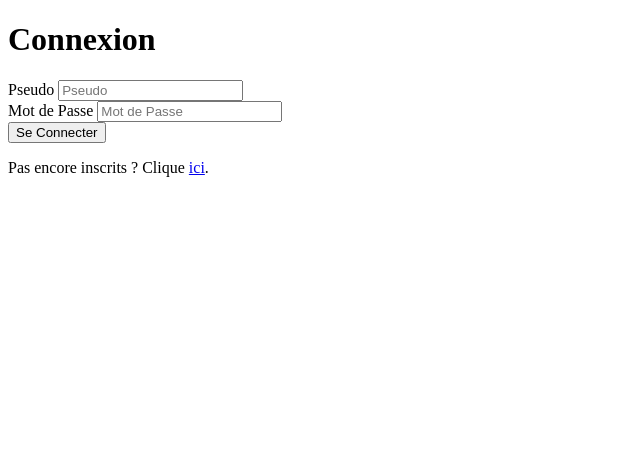
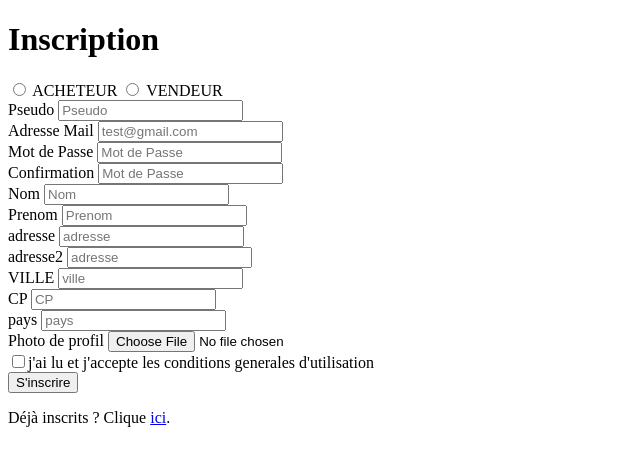
Before and after one commit to Youcefffj/Agora, a PHP site: page /login_register/formlulairemodif.php in a window 1280 px wide. Shown: the top 466 px of the page, without its empty margins (0-640 px from the left). Run offline with PHP 8.4, Linux system fonts and the light colour scheme.

Commit message:
TOUT FORMULAIRE PRET A L'EMPLOI

```diff
--- a/BACKEND/login_register/formlulairemodif.php
+++ b/BACKEND/login_register/formlulairemodif.php
@@ -4,11 +4,25 @@
 
 include "../Controller.php";
 
+
 function formRegister() {
     ?>
-    <div class="main-box">
+    <div class="parent">
         <h1 class="main-title">Inscription</h1>
         <form method="post" class="form-connection">
+
+            <label class="radio-button">
+                <input value="acheteur" name="status" type="radio" required>
+                <span class="radio" ></span>
+                ACHETEUR
+            </label>
+
+            <label class="radio-button">
+                <input value="vendeur" name="status" type="radio" >
+                <span class="radio" ></span>
+                VENDEUR
+            </label>
+
             <div class="form-line">
                 <label class="big-2" for="pseudo">Pseudo</label>
                 <input class="input" type="text" name="pseudo" placeholder="Pseudo" required>
@@ -44,7 +58,39 @@
                 <input class="input" type="text" name="adresse" placeholder="adresse" required>
             </div>
 
-            <input class="blue-button" type="submit" name="register-form" value="S'inscrire">
+            <div class="form-line">
+                <label class="big-2" for="adresse">adresse2</label>
+                <input class="input" type="text" name="adresse2" placeholder="adresse" >
+            </div>
+
+            <div class="form-line">
+                <label class="big-2" for="ville">VILLE</label>
+                <input class="input" type="text" name="ville" placeholder="ville" required>
+            </div>
+
+
+            <div class="form-line">
+                <label class="big-2" for="CP">CP</label>
+                <input class="input" type="number" name="CP" placeholder="CP" required>
+            </div>
+
+            <div class="form-line">
+                <label class="big-2" for="pays">pays</label>
+                <input class="input" type="text" name="pays" placeholder="pays" required>
+            </div>
+
+            <div class="form-line">
+                <label class="big-2" for="photo">Photo de profil</label>
+                <input class="input" type="file" name="photo" accept="image/*" required>
+            </div>
+
+            <div class="form-line">
+                <input class="input" type="checkbox" name="checkbox" required>j'ai lu et j'accepte les conditions generales d'utilisation
+            </div>
+
+            <input type="submit" name="register-form" value="S'inscrire" >
+
+
         </form>
 
         <p class="big-1">
@@ -57,25 +103,41 @@
         // Vérifier si le formulaire a été soumis
 
         // Récupérer les valeurs soumises
-        $status = 'acheteur';
+
+        $status = $_POST['status'];
         $pseudo = $_POST['pseudo'];
         $email = $_POST['email'];
         $password = $_POST['password'];
         $passwordConfirm =$_POST['password-confirm'];
         $nom  =$_POST['firstname'];
         $prenom  =$_POST['surname'];
-        $adresse = 4;
-        $photo= NULL;
+        $photo  =$_POST['photo'];
         $image_fond_pref= NULL;
         $clause_acceptee= 1;
-        $id_moy_paiement=2;
+
+        //informations de livraison
+        $adresse  =$_POST['adresse'];
+        $adresse2  =$_POST['adresse2'];
+        $ville  =$_POST['ville'];
+        $CP  =$_POST['CP'];
+        $pays  =$_POST['pays'];
+        $id_carte = NULL;
 
         // Vérifier si les mots de passe correspondent
         if ($password === $passwordConfirm) {
 
+            $prepare = Connection::$db->prepare("INSERT INTO adresse(adresse_ligne1 ,adresse_ligne2, ville, code_postal, pays) VALUES (?, ?, ?, ?, ?)");
+            $prepare->execute(array($adresse ,$adresse2, $ville, $CP, $pays));
+
+            $adresse_id = Connection::$db->lastInsertId();
+
+
+
+
+
             // Préparer et exécuter la requête d'insertion
             $prepare = Connection::$db->prepare("INSERT INTO user(`status` ,pseudo, email, mdp, nom, prenom, id_adr, photo, image_fond_pref, clause_acceptee, id_moy_paiement)VALUES (?, ?, ?, ?, ?, ?, ?, ?, ?, ?, ?)");
-            $prepare->execute(array($status ,$pseudo, $email, $password, $nom, $prenom, $adresse, $photo, $image_fond_pref, $clause_acceptee, $id_moy_paiement));
+            $prepare->execute(array($status ,$pseudo, $email, $password, $nom, $prenom, $adresse_id, $photo, $image_fond_pref, $clause_acceptee, $id_carte));
 
             //cession utilisateur
             $lastInsertId = Connection::$db->lastInsertId();
@@ -83,12 +145,19 @@
             // Définir la variable de session pour l'utilisateur
             $_SESSION['user'] = $lastInsertId;
 
+            header("Location: infopaiement.php");
+            exit(); // Assurez-vous de terminer le script ici
+
         } else {
             echo 'Les mots de passe ne correspondent pas.';
         }
+
+
     }
 
 }
+
+
 
 ?>
 
@@ -157,8 +226,8 @@
 <html>
     <body>
         <?php
-            //formRegister();
-            formConnection();
+            formRegister();
+            //formConnection();
         ?>
     </body>
 </html>
```
